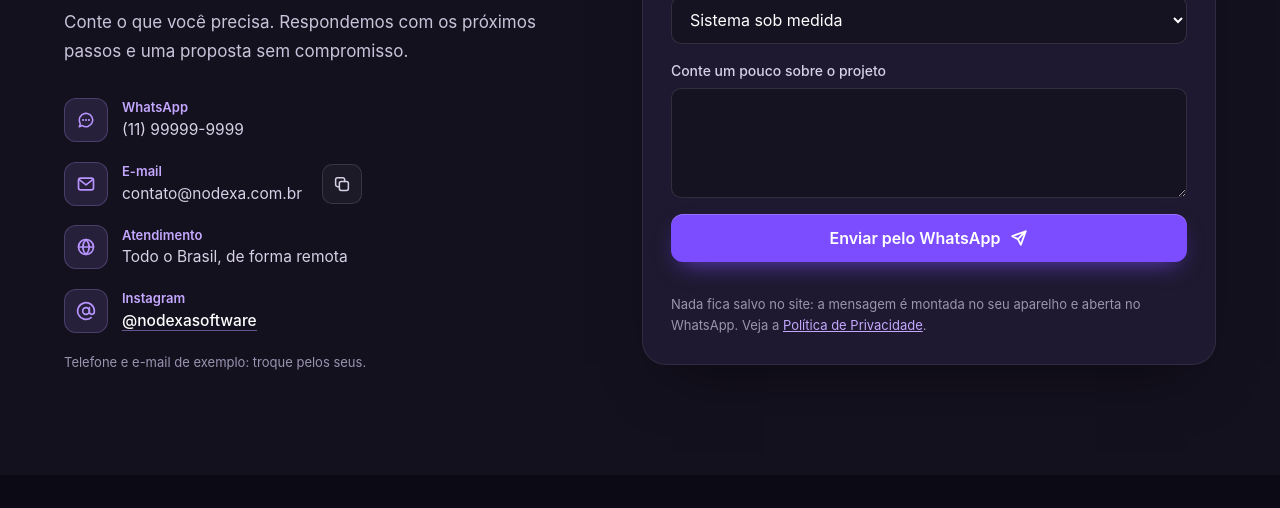
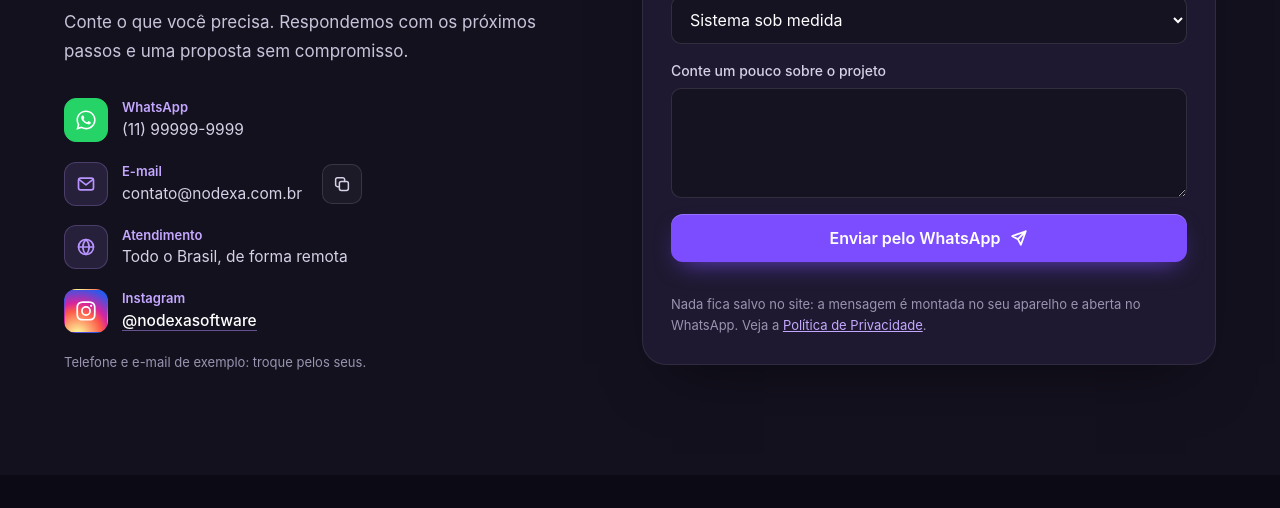
Before and after one commit to leohamil31/Nodexa-Software, a plain HTML site: page index.html in a window 1280 px wide. Shown: the part 5827-6335 px from the top of the page. Drawn offline with Linux system fonts and the light colour scheme; animation ran at ten frames a second.

Commit message:
Ícones reais do WhatsApp e do Instagram no contato
Usa os ícones de marca do Font Awesome Free (CC BY 4.0) com as cores
oficiais de cada serviço; crédito no LEIA-ME.

Co-Authored-By: Claude Opus 5.5 <noreply@anthropic.com>
Claude-Session: https://claude.ai/code/session_01Awohfpu21XTFsFM5CUiGsu

```diff
--- a/index.html
+++ b/index.html
@@ -337,6 +337,10 @@ details:not([open]) p{opacity:0;filter:blur(4px)}
 .info > div{display:flex;gap:14px;align-items:center}
 .info .ii{width:44px;height:44px;flex:none;border-radius:12px;background:rgba(183,148,255,.12);border:1px solid rgba(183,148,255,.25);color:var(--cyan);display:grid;place-items:center}
 .info .ii svg{width:20px;height:20px}
+.info .ii.wa{background:#25D366;border-color:#25D366;color:#fff}
+.info .ii.ig{background:radial-gradient(circle at 30% 107%,#fdf497 0%,#fdf497 5%,#fd5949 45%,#d6249f 60%,#285AEB 90%);border-color:transparent;color:#fff}
+.info .ii.wa svg,.info .ii.ig svg{width:22px;height:22px}
+.info .ii{transition:transform .35s var(--spring)}.info > div:hover .ii{transform:scale(1.08) rotate(-4deg)}
 .info a.ig{color:#fff;text-decoration:none;font-weight:500;border-bottom:1px solid rgb(183 148 255 / .5);transition:border-color .2s,color .2s}.info a.ig:hover{color:#E4D7FF;border-color:#E4D7FF}
 .info b{display:block;font-size:13px;font-weight:600;color:#C4A8FF;font-family:Inter,system-ui,sans-serif}
 form{--r:24px;--p:28px;background:var(--surface-2);border:1px solid rgb(255 255 255 / .08);border-radius:var(--r);padding:var(--p);display:grid;grid-template-columns:repeat(2,minmax(0,1fr));gap:16px;box-shadow:0 30px 60px -30px rgba(0,0,0,.6)}
@@ -877,10 +881,10 @@ html.js .float:not(.show){opacity:0;transform:translateY(20px) scale(.9);pointer
       <h2 data-lines style="margin-top:14px">Vamos tirar sua ideia do papel?</h2>
       <p data-lines class="lead">Conte o que você precisa. Respondemos com os próximos passos e uma proposta sem compromisso.</p>
       <div class="info reveal" style="--i:2">
-        <div><span class="ii"><svg aria-hidden="true"><use href="#i-chat"/></svg></span><span><b>WhatsApp</b><span id="zapTxt">(11) 99999-9999</span></span></div>
+        <div><span class="ii wa"><svg aria-hidden="true" xmlns="http://www.w3.org/2000/svg" viewBox="0 0 448 512"><!--! Font Awesome Free 7.3.1 by @fontawesome - https://fontawesome.com License - https://fontawesome.com/license/free (Icons: CC BY 4.0, Fonts: SIL OFL 1.1, Code: MIT License) Copyright 2026 Fonticons, Inc. --><path fill="currentColor" d="M380.9 97.1c-41.9-42-97.7-65.1-157-65.1-122.4 0-222 99.6-222 222 0 39.1 10.2 77.3 29.6 111L0 480 117.7 449.1c32.4 17.7 68.9 27 106.1 27l.1 0c122.3 0 224.1-99.6 224.1-222 0-59.3-25.2-115-67.1-157zm-157 341.6c-33.2 0-65.7-8.9-94-25.7l-6.7-4-69.8 18.3 18.6-68.1-4.4-7c-18.5-29.4-28.2-63.3-28.2-98.2 0-101.7 82.8-184.5 184.6-184.5 49.3 0 95.6 19.2 130.4 54.1s56.2 81.2 56.1 130.5c0 101.8-84.9 184.6-186.6 184.6zM325.1 300.5c-5.5-2.8-32.8-16.2-37.9-18-5.1-1.9-8.8-2.8-12.5 2.8s-14.3 18-17.6 21.8c-3.2 3.7-6.5 4.2-12 1.4-32.6-16.3-54-29.1-75.5-66-5.7-9.8 5.7-9.1 16.3-30.3 1.8-3.7 .9-6.9-.5-9.7s-12.5-30.1-17.1-41.2c-4.5-10.8-9.1-9.3-12.5-9.5-3.2-.2-6.9-.2-10.6-.2s-9.7 1.4-14.8 6.9c-5.1 5.6-19.4 19-19.4 46.3s19.9 53.7 22.6 57.4c2.8 3.7 39.1 59.7 94.8 83.8 35.2 15.2 49 16.5 66.6 13.9 10.7-1.6 32.8-13.4 37.4-26.4s4.6-24.1 3.2-26.4c-1.3-2.5-5-3.9-10.5-6.6z"/></svg></span><span><b>WhatsApp</b><span id="zapTxt">(11) 99999-9999</span></span></div>
         <div><span class="ii"><svg viewBox="0 0 24 24" fill="none" stroke="currentColor" stroke-width="2" stroke-linecap="round" stroke-linejoin="round" aria-hidden="true"><rect x="3" y="5" width="18" height="14" rx="2.5"/><path d="M3.5 6.5l8.5 6.5 8.5-6.5"/></svg></span><span><b>E-mail</b>contato@nodexa.com.br</span><button class="copy" type="button" data-copy="contato@nodexa.com.br" aria-label="Copiar e-mail"><svg class="c-ic" viewBox="0 0 24 24" fill="none" stroke="currentColor" stroke-width="2" stroke-linecap="round" stroke-linejoin="round" aria-hidden="true"><rect x="8.5" y="8.5" width="12" height="12" rx="2.5"/><path d="M15.5 8.5V6a2.5 2.5 0 0 0-2.5-2.5H6A2.5 2.5 0 0 0 3.5 6v7A2.5 2.5 0 0 0 6 15.5h2.5"/></svg><svg class="c-ok" viewBox="0 0 24 24" fill="none" stroke="currentColor" stroke-width="2.6" stroke-linecap="round" stroke-linejoin="round" aria-hidden="true"><path d="M5 12.5l4.5 4.5L19 7.5"/></svg><span class="tip" aria-hidden="true">Copiado!</span></button></div>
         <div><span class="ii"><svg viewBox="0 0 24 24" fill="none" stroke="currentColor" stroke-width="2" stroke-linecap="round" stroke-linejoin="round" aria-hidden="true"><circle cx="12" cy="12" r="9"/><path d="M3 12h18M12 3c2.5 2.6 3.8 5.6 3.8 9s-1.3 6.4-3.8 9c-2.5-2.6-3.8-5.6-3.8-9S9.5 5.6 12 3z"/></svg></span><span><b>Atendimento</b>Todo o Brasil, de forma remota</span></div>
-        <div><span class="ii"><svg viewBox="0 0 24 24" fill="none" stroke="currentColor" stroke-width="2" stroke-linecap="round" stroke-linejoin="round" aria-hidden="true"><circle cx="12" cy="12" r="4"/><path d="M16 8v5a3 3 0 0 0 6 0v-1a10 10 0 1 0-3.9 7.9"/></svg></span><span><b>Instagram</b><a class="ig" href="https://www.instagram.com/nodexasoftware/" target="_blank" rel="noopener">@nodexasoftware</a></span></div>
+        <div><span class="ii ig"><svg aria-hidden="true" xmlns="http://www.w3.org/2000/svg" viewBox="0 0 448 512"><!--! Font Awesome Free 7.3.1 by @fontawesome - https://fontawesome.com License - https://fontawesome.com/license/free (Icons: CC BY 4.0, Fonts: SIL OFL 1.1, Code: MIT License) Copyright 2026 Fonticons, Inc. --><path fill="currentColor" d="M224.3 141a115 115 0 1 0 -.6 230 115 115 0 1 0 .6-230zm-.6 40.4a74.6 74.6 0 1 1 .6 149.2 74.6 74.6 0 1 1 -.6-149.2zm93.4-45.1a26.8 26.8 0 1 1 53.6 0 26.8 26.8 0 1 1 -53.6 0zm129.7 27.2c-1.7-35.9-9.9-67.7-36.2-93.9-26.2-26.2-58-34.4-93.9-36.2-37-2.1-147.9-2.1-184.9 0-35.8 1.7-67.6 9.9-93.9 36.1s-34.4 58-36.2 93.9c-2.1 37-2.1 147.9 0 184.9 1.7 35.9 9.9 67.7 36.2 93.9s58 34.4 93.9 36.2c37 2.1 147.9 2.1 184.9 0 35.9-1.7 67.7-9.9 93.9-36.2 26.2-26.2 34.4-58 36.2-93.9 2.1-37 2.1-147.8 0-184.8zM399 388c-7.8 19.6-22.9 34.7-42.6 42.6-29.5 11.7-99.5 9-132.1 9s-102.7 2.6-132.1-9c-19.6-7.8-34.7-22.9-42.6-42.6-11.7-29.5-9-99.5-9-132.1s-2.6-102.7 9-132.1c7.8-19.6 22.9-34.7 42.6-42.6 29.5-11.7 99.5-9 132.1-9s102.7-2.6 132.1 9c19.6 7.8 34.7 22.9 42.6 42.6 11.7 29.5 9 99.5 9 132.1s2.7 102.7-9 132.1z"/></svg></span><span><b>Instagram</b><a class="ig" href="https://www.instagram.com/nodexasoftware/" target="_blank" rel="noopener">@nodexasoftware</a></span></div>
         <p class="note">Telefone e e-mail de exemplo: troque pelos seus.</p>
       </div>
     </div>
```
Also changed, not shown: 1 other file.
